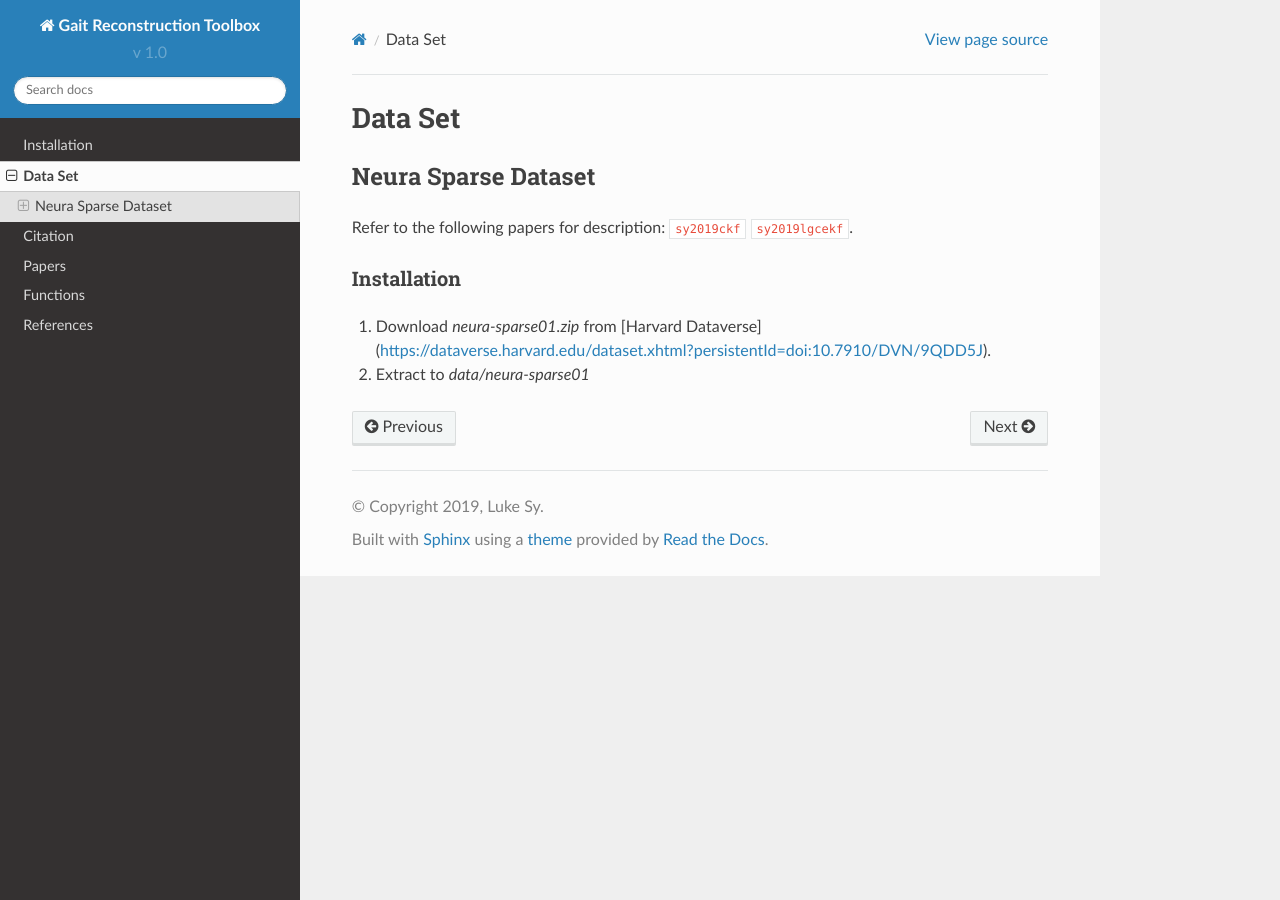
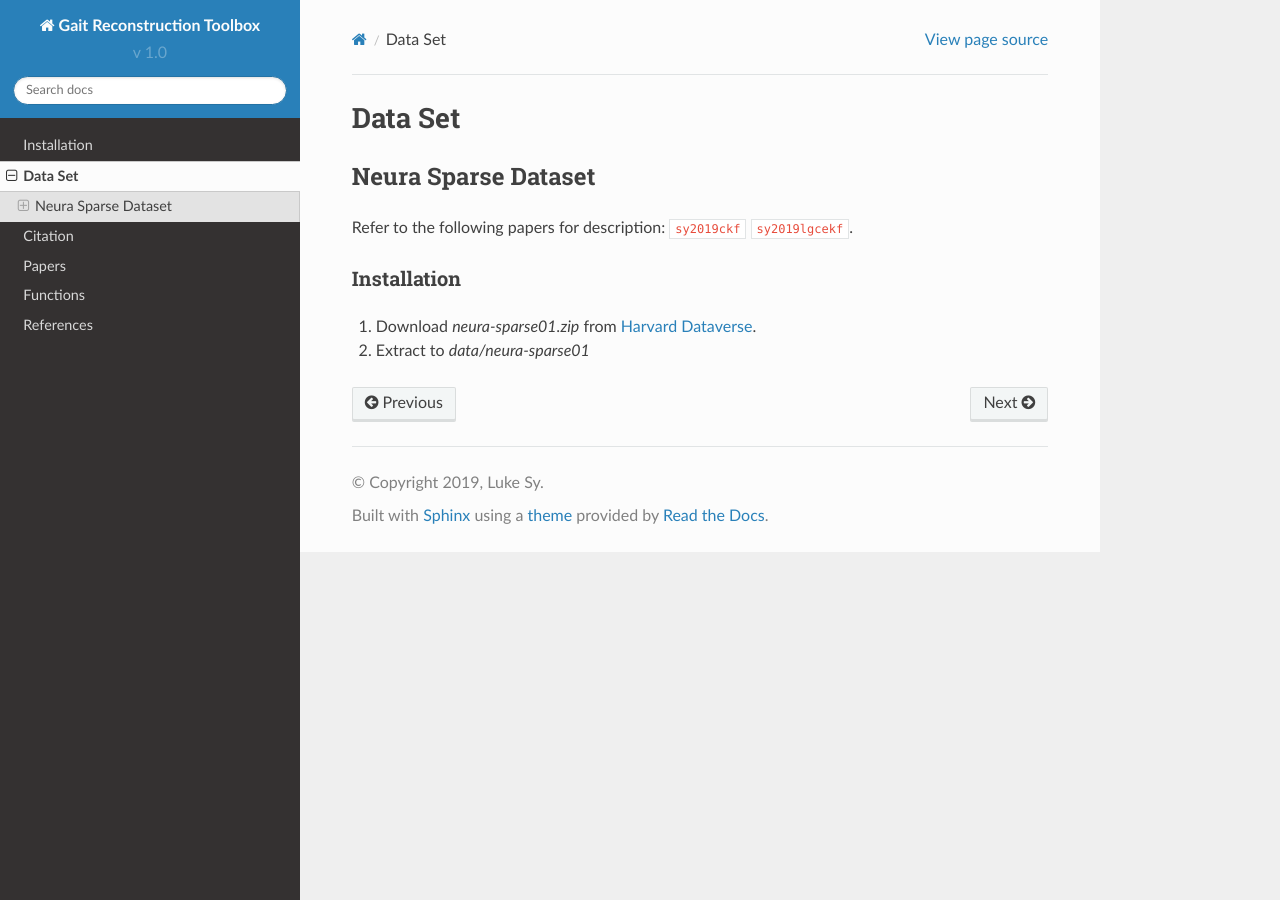
Before and after one commit to gait-tech/gaittoolbox, a Sphinx documentation site: the page built from docs/source/data.rst, in a window 1280 px wide. Built offline with Sphinx 7.4.7 and the Read the Docs theme 2.0.0, drawn with Linux system fonts in a browser that asks for light colours; cross-references to code outside the pages are shown as plain code.

Commit message:
fixed link at dataset

```diff
--- a/docs/source/data.rst
+++ b/docs/source/data.rst
@@ -10,5 +10,5 @@ Refer to the following papers for description:
 
 Installation
 ~~~~~~~~~~~~
-#. Download `neura-sparse01.zip` from [Harvard Dataverse](https://dataverse.harvard.edu/dataset.xhtml?persistentId=doi:10.7910/DVN/9QDD5J).
+#. Download `neura-sparse01.zip` from `Harvard Dataverse <https://dataverse.harvard.edu/dataset.xhtml?persistentId=doi:10.7910/DVN/9QDD5J>`_.
 #. Extract to `data/neura-sparse01`
```
